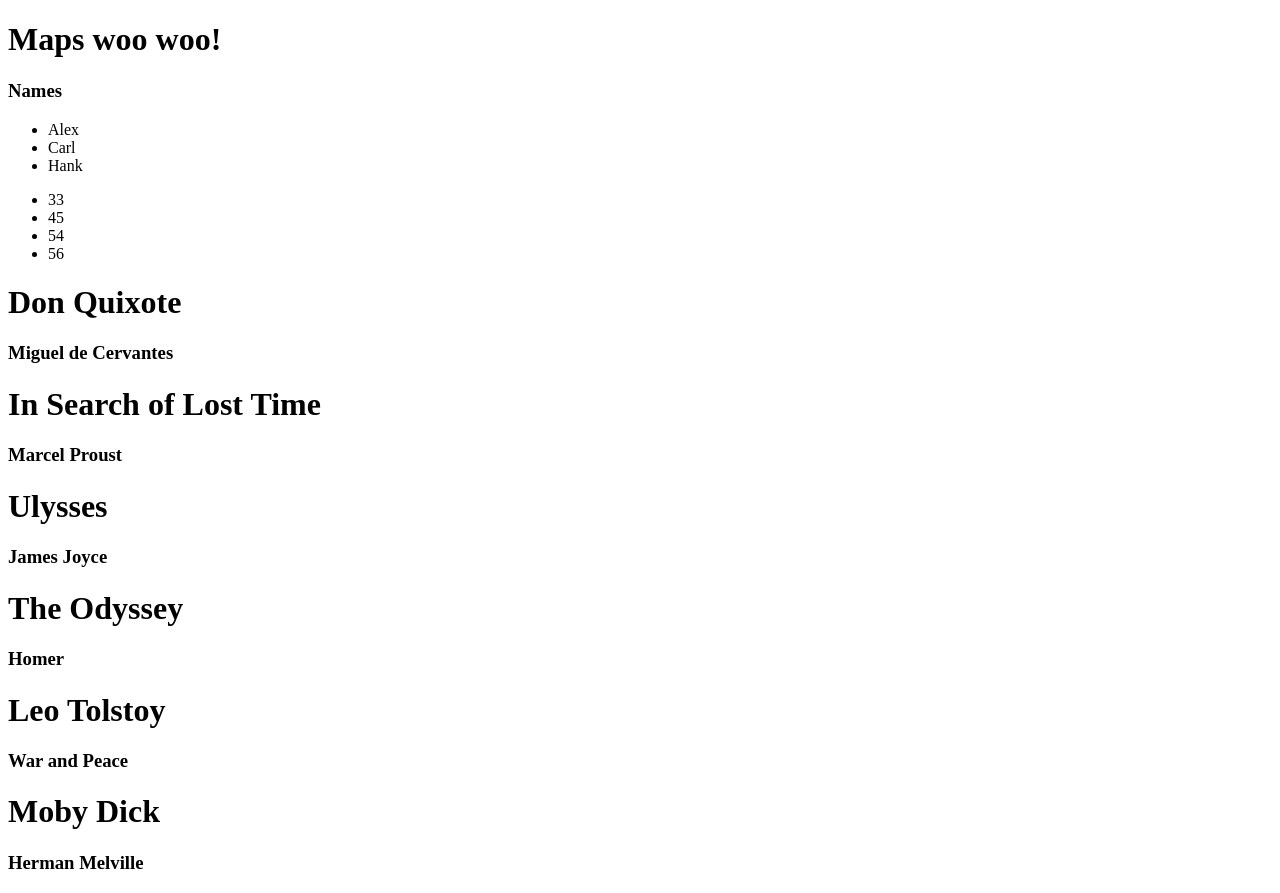
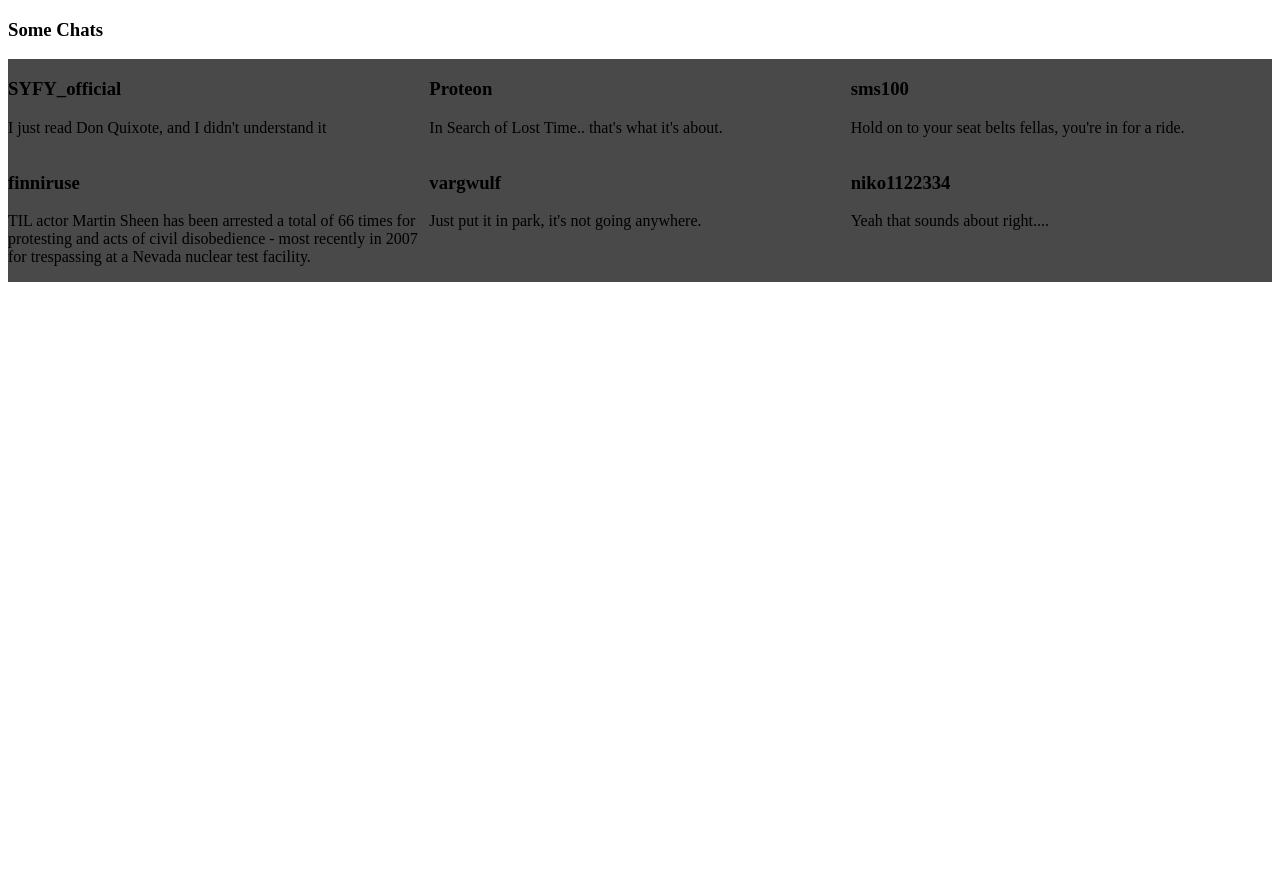
Before and after one commit to montuckymike/intro_to_react, a React app: page / in a window 1280 px wide. After the commit the page ends 800 px from the top, so only its background shows below. Built offline with nearby package versions, Linux system fonts and the light colour scheme.

Commit message:
buuilt chatApp tutorial

```diff
--- /dev/null
+++ b/src/Chatter/ChatApp.js
@@ -0,0 +1,33 @@
+import React from "react";
+
+// const ChatApp = (props) => {
+//   const chatItems = props.data.chats
+//   return (
+//     <div>
+//       <h1> {props.data.chats[0].username} </h1>
+//     </div>
+//   )
+// }
+
+const ChatApp = (props) => {
+  const chatItems = props.data.chats.map(function(item){
+    return (
+      <div>
+      <h3> {item.username} </h3>
+      <p> {item.chat} </p>
+      </div>
+    )
+  })
+  return (
+    <div>
+      <h3> Some Chats </h3>
+      <div className="chat-container">
+        { chatItems }
+      </div>
+    </div>
+  )
+}
+
+
+
+export default ChatApp;
--- /dev/null
+++ b/src/Chatter/DATA.js
@@ -0,0 +1,12 @@
+export default {
+  chats: [
+    { username: "SYFY_official", chat: "I just read Don Quixote, and I didn't understand it" },
+    { username: "Proteon", chat: "In Search of Lost Time.. that's what it's about." },
+    { username: "sms100", chat: "Hold on to your seat belts fellas, you're in for a ride." },
+    { username: "finniruse", chat: "TIL actor Martin Sheen has been arrested a total of 66 times for protesting and acts of civil disobedience - most recently in 2007 for trespassing at a Nevada nuclear test facility." },
+    { username: "vargwulf", chat: "Just put it in park, it's not going anywhere." },
+    { username: "niko1122334 ", chat: "Yeah that sounds about right...." },
+  ]
+}
+
+// where ever we use htis as props... {props.data.chats[0].username}
--- a/src/WebApp.js
+++ /dev/null
@@ -1,64 +0,0 @@
-import React from "react";
-
-const NavBar = (props) => {
-  return (
-    <nav className="nav">
-      <ul className="nav-item-container">
-        {
-          props.navLinks.map(function(item, index){
-            return <li key={index}>{item}</li>
-          })
-        }
-      </ul>
-    </nav>
-  )
-}
-
-const Jumbotron = (props) => {
-  return (
-    <div className="jumbotron">
-      <h3> {props.header}</h3>
-      <p> {props.callToAction} </p>
-    </div>
-  )
-}
-
-const SectionOne = (props) => {
-  return (
-    <div className="sectionOne">
-      <h1> {props.header}</h1>
-      <p> {props.subHeader} </p>
-    </div>
-  )
-}
-
-const SectionTwo = (props) => {
-  return (
-    <div className="sectionTwo">
-      <h1> {props.header}</h1>
-      <p> {props.subHeader} </p>
-    </div>
-  )
-}
-
-const WebApp = () => {
-  return (
-  <div className="app-container">
-    <NavBar navLinks={["Home", "Contact Us", "About Us"]} />
-    <Jumbotron
-    header={"Super Duper Web App 👩🏻‍💼"}
-    callToAction={"Built from React "}
-    />
-    <SectionOne
-    header={"Header for Section 1"}
-    subHeader={"sub header for section one"}
-    />
-    <SectionTwo
-    header={"Header for Section 2"}
-    subHeader={"sub header for section two"}
-    />
-  </div>
-  )
-}
-
-export default WebApp;
--- /dev/null
+++ b/src/WebApp/App.js
@@ -0,0 +1,26 @@
+import React from "react";
+import NavBar from "./NavBar";
+import Section from "./Section";
+import Jumbotron from "./Jumbotron";
+
+const App = () => {
+  return (
+  <div className="app-container">
+    <NavBar navLinks={["Home", "Contact Us", "About Us"]} />
+    <Jumbotron
+    header={"Super Duper Web App 👩🏻‍💼"}
+    callToAction={"Built from React "}
+    />
+    <Section
+    header={"Header for Section 1"}
+    subHeader={"sub header for section one"}
+    />
+    <Section
+    header={"Header for Section 2"}
+    subHeader={"sub header for section two"}
+    />
+  </div>
+  )
+}
+
+export default App;
--- /dev/null
+++ b/src/WebApp/Jumbotron.js
@@ -0,0 +1,12 @@
+import React from "react";
+
+const Jumbotron = (props) => {
+  return (
+    <div className="jumbotron">
+      <h3> {props.header}</h3>
+      <p> {props.callToAction} </p>
+    </div>
+  )
+}
+
+export default Jumbotron;
--- /dev/null
+++ b/src/WebApp/NavBar.js
@@ -0,0 +1,17 @@
+import React from "react";
+
+const NavBar = (props) => {
+  return (
+    <nav className="nav">
+      <ul className="nav-item-container">
+        {
+          props.navLinks.map(function(item, index){
+            return <li key={index}>{item}</li>
+          })
+        }
+      </ul>
+    </nav>
+  )
+}
+
+export default NavBar;
--- /dev/null
+++ b/src/WebApp/Section.js
@@ -0,0 +1,14 @@
+import React from "react";
+
+const Section = (props) => {
+  return (
+    <div className="sectionOne">
+      <h1> {props.header}</h1>
+      <p> {props.subHeader} </p>
+    </div>
+  )
+}
+
+
+
+export default Section;
--- a/src/index.js
+++ b/src/index.js
@@ -1,11 +1,11 @@
 import React from "react";
 import ReactDOM from "react-dom";
-import WebApp from "./WebApp";
+import App from "./WebApp/App";
 import "./styles.css";
-import DATA from "./DATA"
+import CHAT_DATA from "./Chatter/DATA";
 import MappingAndFiltering from "./MappingAndFiltering";
+import ChatApp from "./Chatter/ChatApp";
 
-ReactDOM.render(<MappingAndFiltering
-   title={"Maps woo woo!"}
-   allTheData={DATA}
-   />, document.getElementById("root"))
+
+
+ReactDOM.render(<ChatApp data={CHAT_DATA}/>, document.getElementById("root"))
--- a/src/styles.css
+++ b/src/styles.css
@@ -28,3 +28,13 @@
 .sectionTwo{
   background-color: pink;
 }
+
+.chat-container {
+  display: flex;
+  flex-wrap: wrap;
+  background-color: #494949;
+}
+
+.chat-container > div {
+  width: 33.3333%
+}
```
